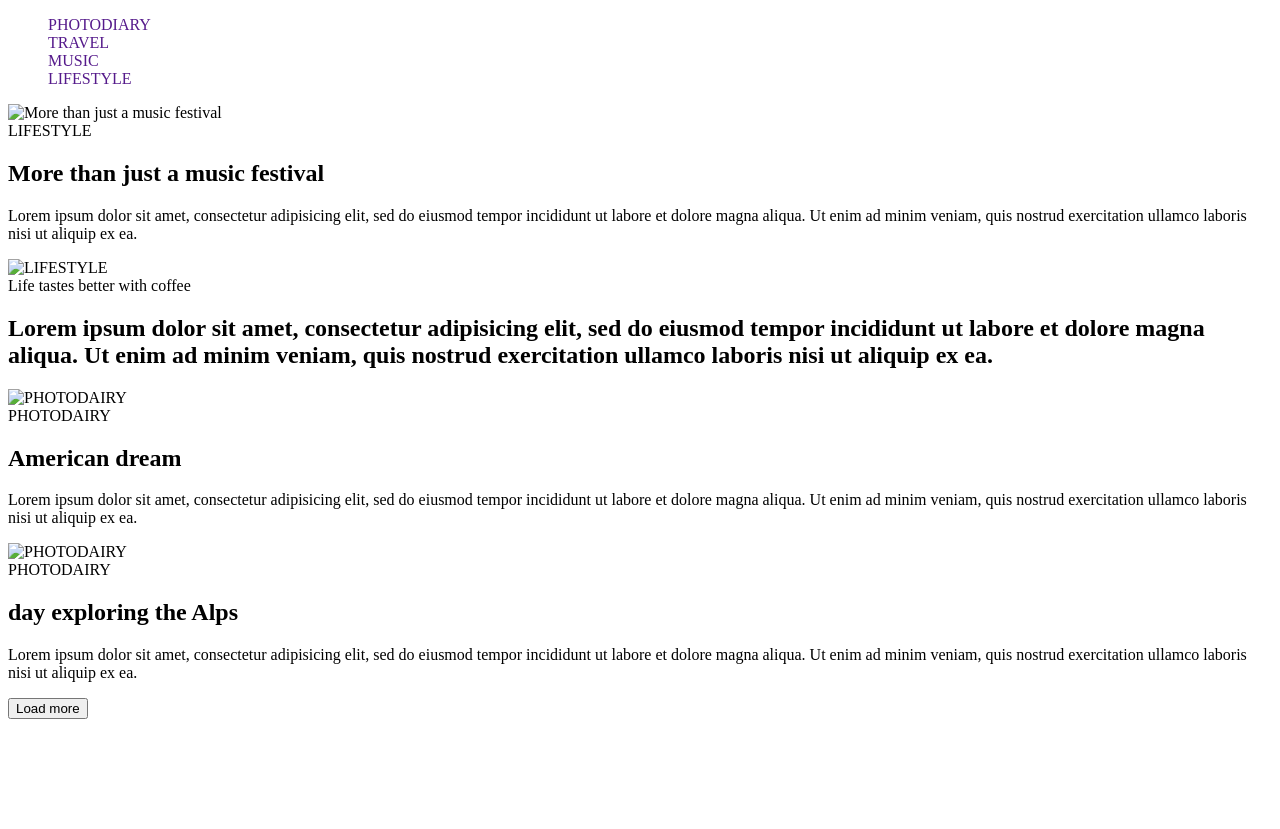
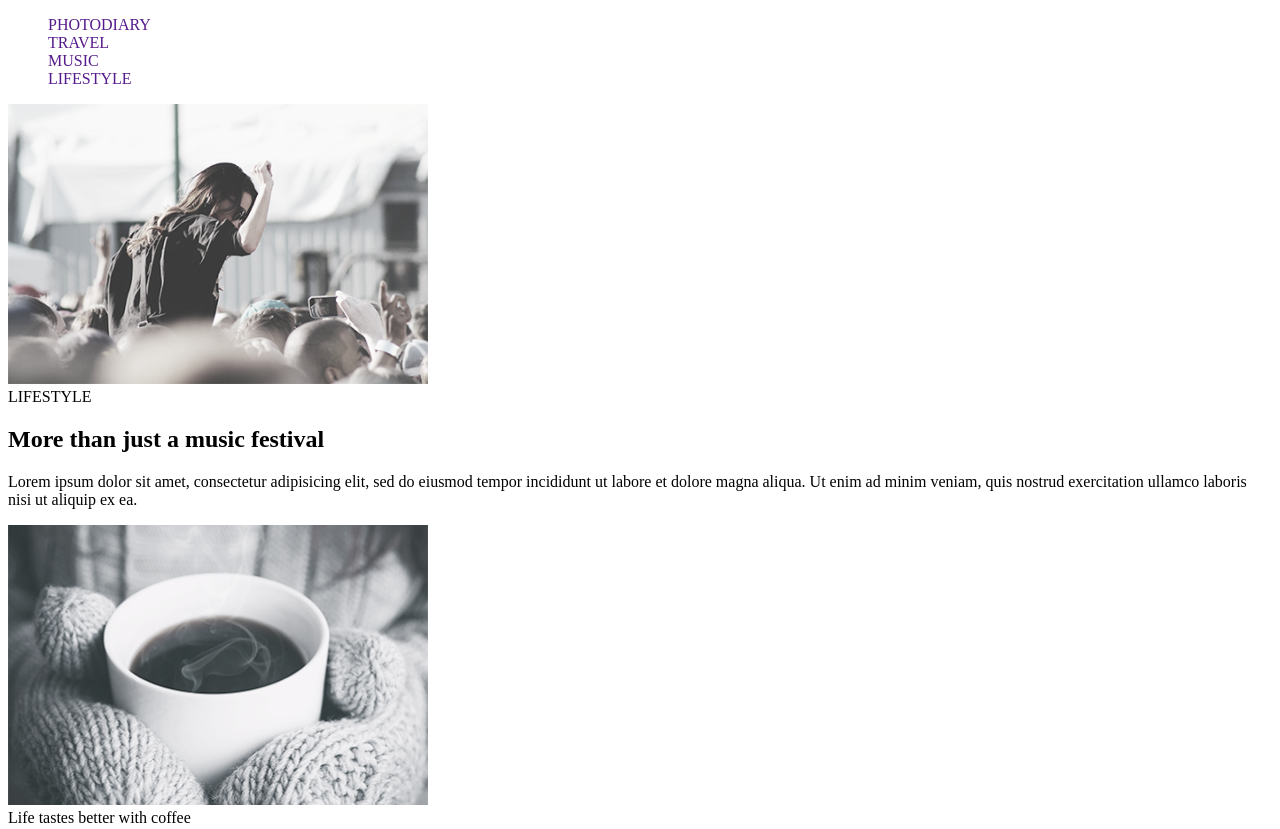
Before and after one commit to tima1103/lesson15, a plain HTML site: page index.html in a window 1280 px wide. Shown: the top 829 px of the page. Before the commit the page ends 800 px from the top, so only its background shows below. Drawn offline with Linux system fonts and the light colour scheme; files that its build step writes are made by us from their sources.

Commit message:
Update index.html

```diff
--- a/index.html
+++ b/index.html
@@ -19,7 +19,7 @@
     </header>
     <main>
         <div class="card">
-<img src="img/1 1.png" alt="More than just a music festival ">
+<img src="1 1.png" alt="More than just a music festival ">
 <div>
     <span>LIFESTYLE</span>
     <h2>More than just a music festival</h2>
@@ -28,14 +28,14 @@
 
         </div>
         <div class="card">
-            <img src="img/2 1.png" alt="LIFESTYLE">
+            <img src="2 1.png" alt="LIFESTYLE">
             <div>
                 <span>Life tastes better with coffee</span>
                 <h2>Lorem ipsum dolor sit amet, consectetur adipisicing elit, sed do eiusmod tempor incididunt ut labore et dolore magna aliqua. Ut enim ad minim veniam, quis nostrud exercitation ullamco laboris nisi ut aliquip ex ea.</h2>
             </div>
         </div>
         <div class="card">
-            <img src="img/3 1.png" alt="PHOTODAIRY">
+            <img src="3 1.png" alt="PHOTODAIRY">
             <div>
                 <span>PHOTODAIRY</span>
                 <h2>American dream</h2>
@@ -43,7 +43,7 @@
             </div>
         </div>
         <div class="card">
-            <img src="img/4 1.png" alt="PHOTODAIRY">
+            <img src="4 1.png" alt="PHOTODAIRY">
           <div>
             <span>PHOTODAIRY</span>
             <h2> day exploring the Alps</h2>
```
